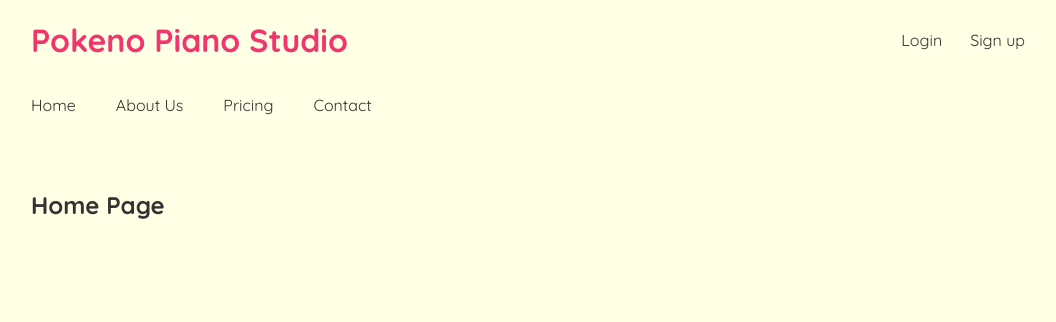
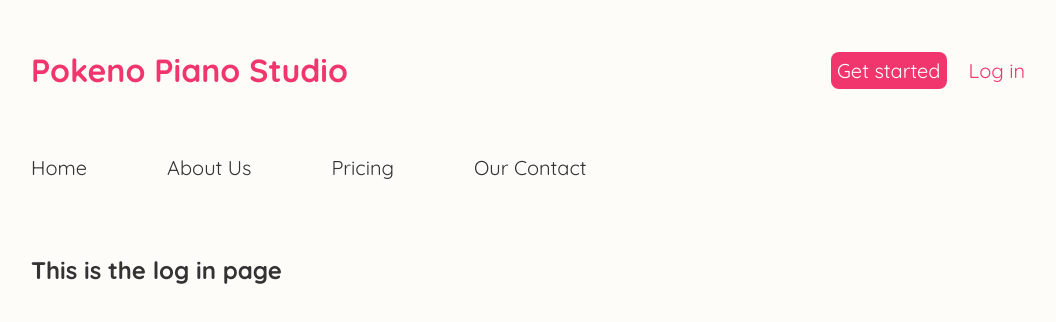
Before and after one commit to dorachenxiW/React-Web-App-Pokeno-Piano-Studio, a React (Create React App) app in the folder pokeno-piano-studio/: page /login in a window 1280 px wide. Shown: the top 322 px of the page, without its empty margins (109-1165 px from the left). Built offline with nearby package versions, Linux system fonts and the light colour scheme.

Commit message:
Basic routes connected

```diff
--- a/pokeno-piano-studio/package.json
+++ b/pokeno-piano-studio/package.json
@@ -8,6 +8,7 @@
     "@testing-library/user-event": "^13.5.0",
     "react": "^18.2.0",
     "react-dom": "^18.2.0",
+    "react-router-dom": "^5.3.4",
     "react-scripts": "5.0.1",
     "web-vitals": "^2.1.4"
   },
@@ -34,5 +35,8 @@
       "last 1 firefox version",
       "last 1 safari version"
     ]
+  },
+  "devDependencies": {
+    "@types/react-router-dom": "^5.3.3"
   }
 }
--- /dev/null
+++ b/pokeno-piano-studio/src/AboutUs.js
@@ -0,0 +1,9 @@
+const AboutUs = () => {
+    return (
+        <div className="aboutUs">
+            <h2>About Us</h2>
+        </div>
+    );
+}
+
+export default AboutUs;
--- a/pokeno-piano-studio/src/App.js
+++ b/pokeno-piano-studio/src/App.js
@@ -1,17 +1,47 @@
 import TopNavbar from './TopNavbar';
 import MainNavbar from './MainNavbar';
 import Home from './Home'
+import {BrowserRouter as Router, Route, Switch } from 'react-router-dom';
+import GetStarted from './GetStarted';
+import Login from './Login';
+import AboutUs from './AboutUs';
+import Pricing from './Pricing';
+import Contact from './Contact';
+
 
 function App() {
   return (
-    <div className="App">
-      <TopNavbar />
-      <MainNavbar />
+    <Router>
+      <div className="App">
+        <TopNavbar />
+        <MainNavbar />
+      </div>
       <div className="content">
-        <Home />
+        <Switch>
+          <Route exact path="/">
+            <Home />
+          </Route>
+          <Route path="/signup">
+            <GetStarted />
+          </Route>
+          <Route path="/login">
+            <Login />
+          </Route>
+          <Route path="/aboutus">
+            <AboutUs />
+          </Route>
+          <Route path="/pricing">
+            <Pricing />
+          </Route>
+          <Route path="/contact">
+            <Contact />
+          </Route>
+        </Switch>
+
       </div>
 
-    </div>
+    </Router>
+
   );
 }
 
--- /dev/null
+++ b/pokeno-piano-studio/src/Contact.js
@@ -0,0 +1,9 @@
+const Contact = () => {
+    return (
+        <div className="contact">
+            <h2>Our Contact</h2>
+        </div>
+    );
+}
+
+export default Contact;
--- /dev/null
+++ b/pokeno-piano-studio/src/GetStarted.js
@@ -0,0 +1,9 @@
+const GetStarted = () => {
+    return (
+        <div className="signup">
+            <h2>This is the sign up page</h2>
+        </div>
+     );
+}
+
+export default GetStarted;
--- /dev/null
+++ b/pokeno-piano-studio/src/Login.js
@@ -0,0 +1,9 @@
+const Login = () => {
+    return (
+        <div className="login">
+            <h2>This is the log in page</h2>
+        </div>
+     );
+}
+
+export default Login;
--- a/pokeno-piano-studio/src/MainNavbar.js
+++ b/pokeno-piano-studio/src/MainNavbar.js
@@ -1,11 +1,13 @@
+import { Link } from 'react-router-dom';
+
 const MainNavbar = () => {
     return (
         <nav className="main-navbar">
             <div className="links">
-                <a href="/">Home</a>
-                <a href="/about">About Us</a>
-                <a href="/pricing">Pricing</a>
-                <a href="/contact">Contact</a>
+                <Link to="/">Home</Link>
+                <Link to="/aboutus">About Us</Link>
+                <Link to="/pricing">Pricing</Link>
+                <Link to="/contact">Our Contact</Link>
             </div>
         </nav>
     );
--- /dev/null
+++ b/pokeno-piano-studio/src/Pricing.js
@@ -0,0 +1,9 @@
+const Pricing = () => {
+    return (
+        <div className="pricing">
+            <h2>Pricing</h2>
+        </div>
+    );
+}
+
+export default Pricing;
--- a/pokeno-piano-studio/src/TopNavbar.js
+++ b/pokeno-piano-studio/src/TopNavbar.js
@@ -1,10 +1,16 @@
+import { Link } from 'react-router-dom';
+
 const TopNavbar = () => {
     return (
         <div className="top-navbar">
             <h1>Pokeno Piano Studio</h1>
             <div className="top-links">
-                <a href="/login">Login</a>
-                <a href="/signup">Sign up</a>
+                <Link to="/signup" style={{
+                    color:"white",
+                    backgroundColor:"#f1356d",
+                    borderRadius:'8px',
+                }}>Get started</Link>
+                <Link to="/login" style={{color:"#f1356d",}}>Log in</Link>
             </div>
         </div>
     );
--- a/pokeno-piano-studio/src/index.css
+++ b/pokeno-piano-studio/src/index.css
@@ -9,17 +9,18 @@
 
 /* Set background color for the entire page */
 body {
-  background-color: #ffffe6;
+  background-color: #fefcf9;
 }
 
 /* top-navbar*/
 .top-navbar {
-  padding: 20px;
+  padding: 50px;
   display: flex;
   align-items: center;
   max-width: 1000px;
   margin: 0 auto;
 }
+
 .top-navbar h1 {
   color: #f1356d;
 }
@@ -30,6 +31,7 @@ body {
   margin-left: 16px;
   text-decoration: none;
   padding: 6px;
+  font-size: 20px;
 }
 .top-navbar a:hover {
   color: #f1356d;
@@ -41,6 +43,7 @@ body {
   display: flex;
   max-width: 1000px;
   margin: 0 auto;
+
 }
 
 .main-navbar .links {
@@ -48,10 +51,12 @@ body {
 }
 
 .main-navbar .links a {
-  margin-right: 40px;
+  margin-right: 80px;
   text-decoration: none;
-  color: #333; /* White */
+  color: #333;
+  font-size: 20px;
 }
+
 .main-navbar .links a:hover {
   color: #f1356d;
 }
```
Also changed, not shown: 1 other file (tests, documents, lock files or other folders).
